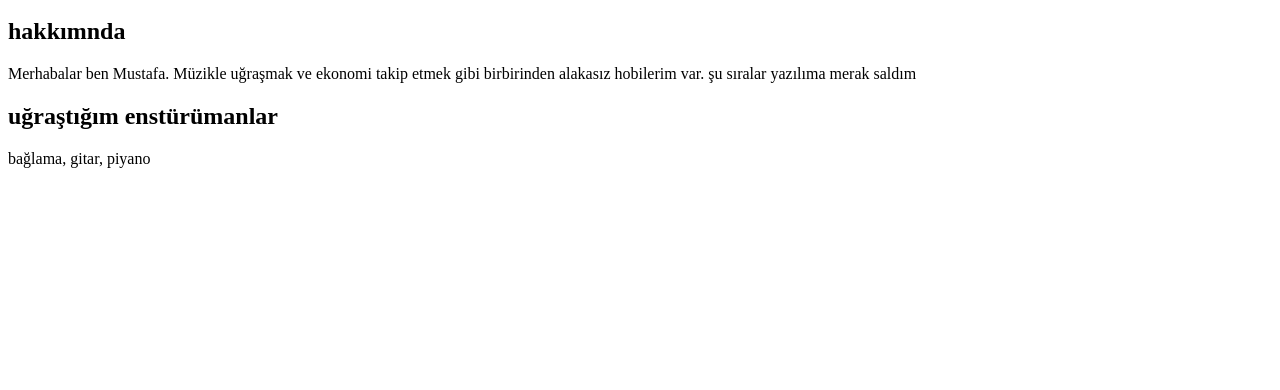
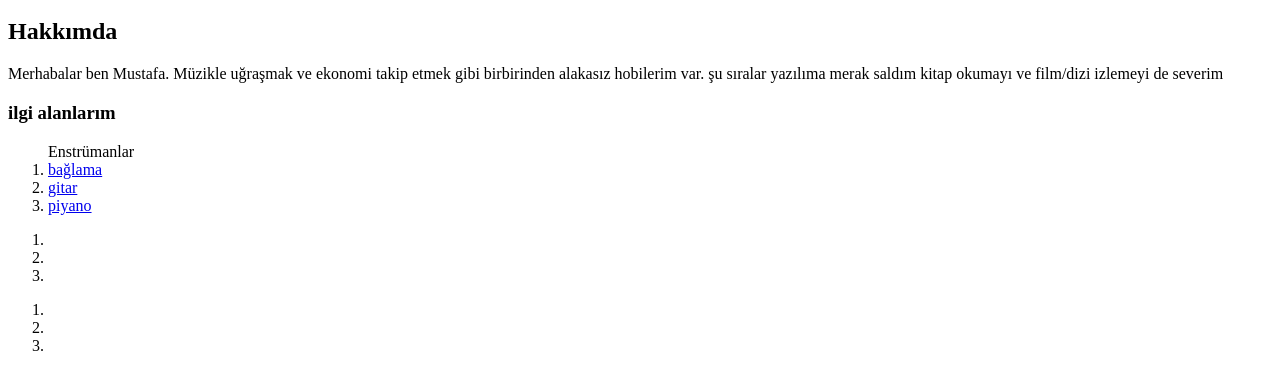
Before and after one commit to mstfcngz/ilkwebsayfasi, a plain HTML site: page index.html in a window 1280 px wide. Shown: the part 48-438 px from the top of the page. Drawn offline with Linux system fonts and the light colour scheme.

Commit message:
ödeve devam

```diff
--- a/index.html
+++ b/index.html
@@ -1,8 +1,33 @@
 <h1>Mustafa C. </h1>
-<h2>hakkımnda</h2>
+<h2> <strong>Hakkımda </strong> </h2>
  <!-- yorum satırı-->
  <p> Merhabalar ben Mustafa. Müzikle uğraşmak ve ekonomi takip etmek gibi birbirinden alakasız hobilerim var.
-    şu sıralar yazılıma merak saldım</p>
-    <h2> uğraştığım enstürümanlar</h2>
-    <p>bağlama, gitar, piyano </p>
-    <!-- yorum satırı-->
+    şu sıralar yazılıma merak saldım
+   kitap okumayı ve film/dizi izlemeyi de severim
+   </p>
+
+   <h3> <strong>ilgi alanlarım</strong></h3>
+   <ol>Enstrümanlar
+      <li>
+         <a href="https://www.shutterstock.com/tr/search/ba%C4%9Flama ">
+            bağlama </a> </li>
+      <li> <a href="https://www.cimri.com/klasik-gitarlar/en-ucuz-admira-juanita-adm0510-klasik-gitar-fiyatlari,699033">
+         gitar
+      </a>
+         </li>
+      <li><a href="https://www.zuhalmuzik.com/roland-rp30-crl-gul-agaci-dijital-piyano-81805">
+         piyano
+      </a>
+
+      </li>
+   </ol>
+   <ol>
+      <li></li>
+      <li></li>
+      <li></li>
+   </ol>
+   <ol>
+      <li></li>
+      <li></li>
+      <li></li>
+   </ol>
```
